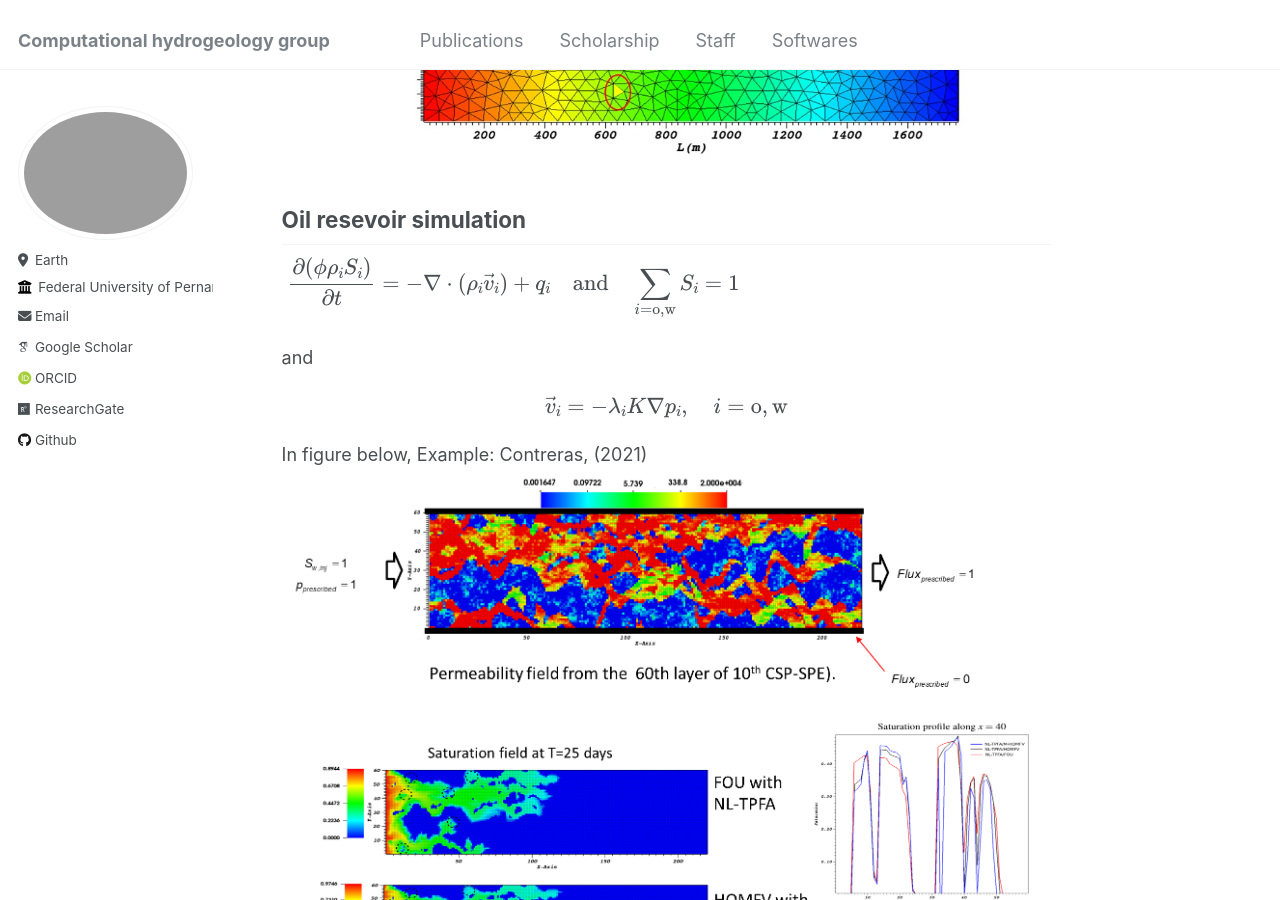
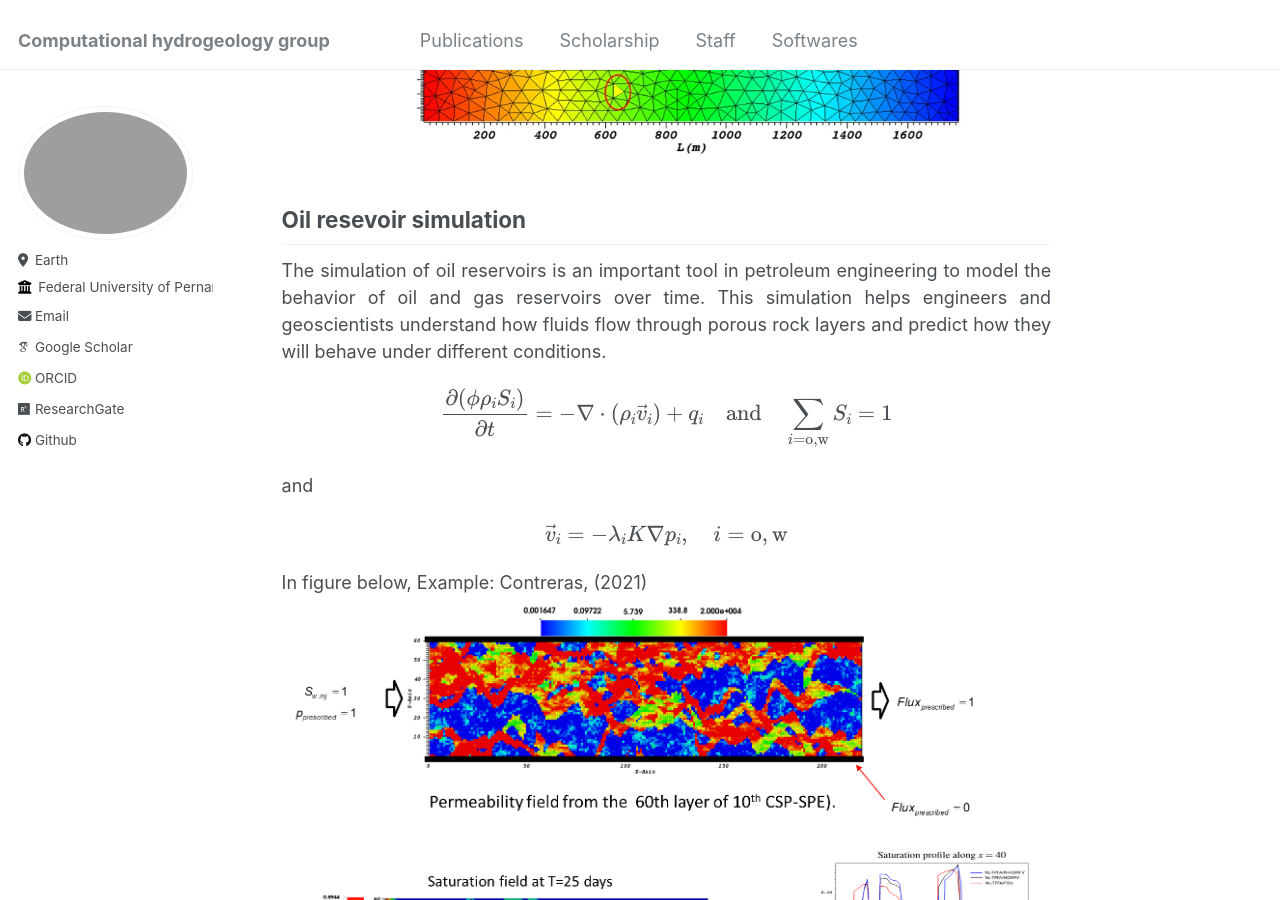
Before and after one commit to Feraul/Feraul.github.io, a Jekyll site: the page built from _pages/about.md, in a window 1280 px wide and 900 px high, scrolled down 2169 px. Built offline with Jekyll 4.4.1, drawn with Linux system fonts in a browser that asks for light colours; some web fonts are replaced.

Commit message:
Update about.md

```diff
--- a/_pages/about.md
+++ b/_pages/about.md
@@ -52,6 +52,10 @@ Example: Contreras, (2024)
 
 Oil resevoir simulation
 ------
+<p style="text-align: justify;">
+The simulation of oil reservoirs is an important tool in petroleum engineering to model the behavior of oil and gas reservoirs over time. This simulation helps engineers and geoscientists understand how fluids flow through porous rock layers and predict how they will behave under different conditions.
+</p>
+
 $$
 \displaylines{
  \begin{equation}
```
